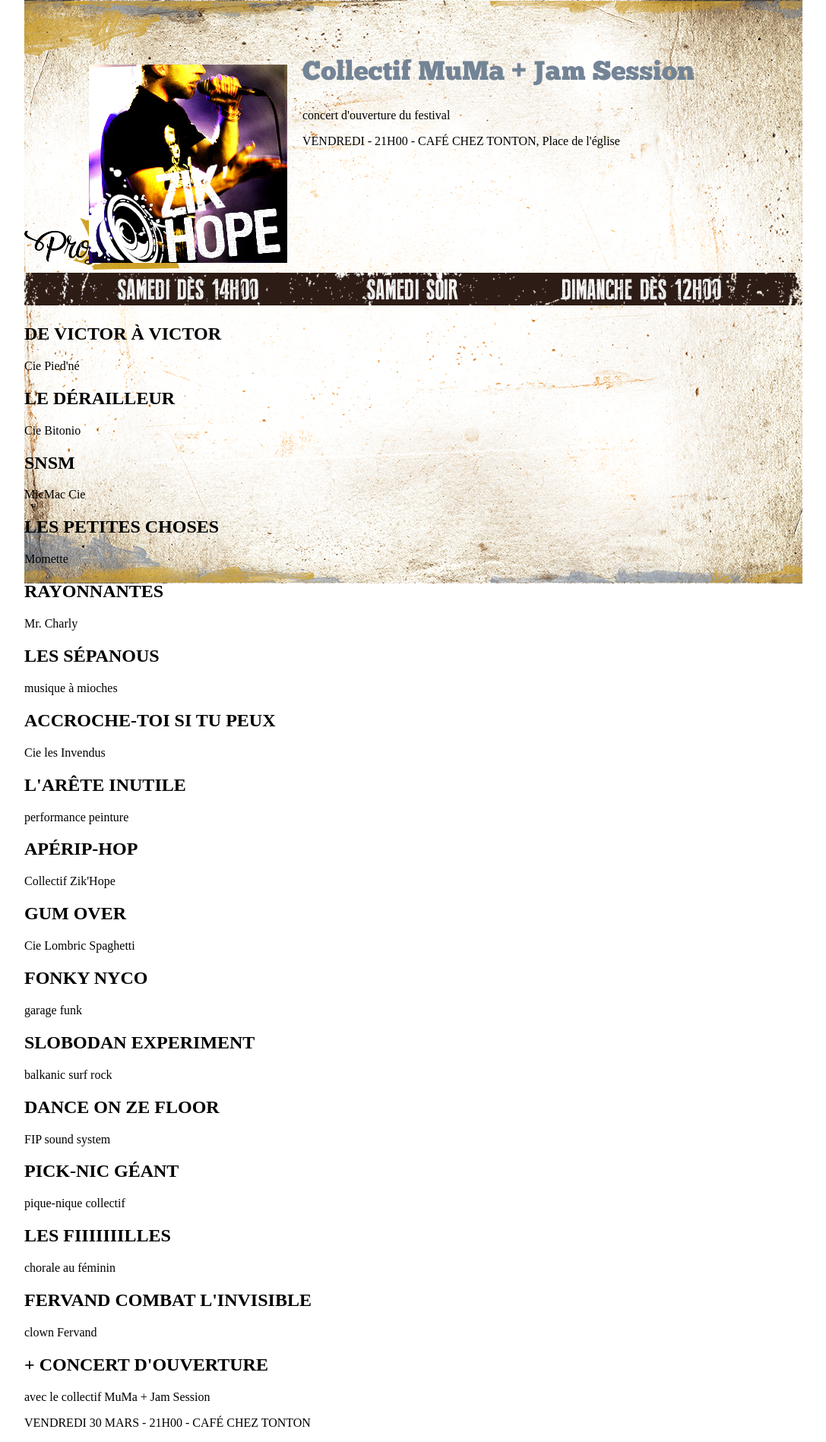
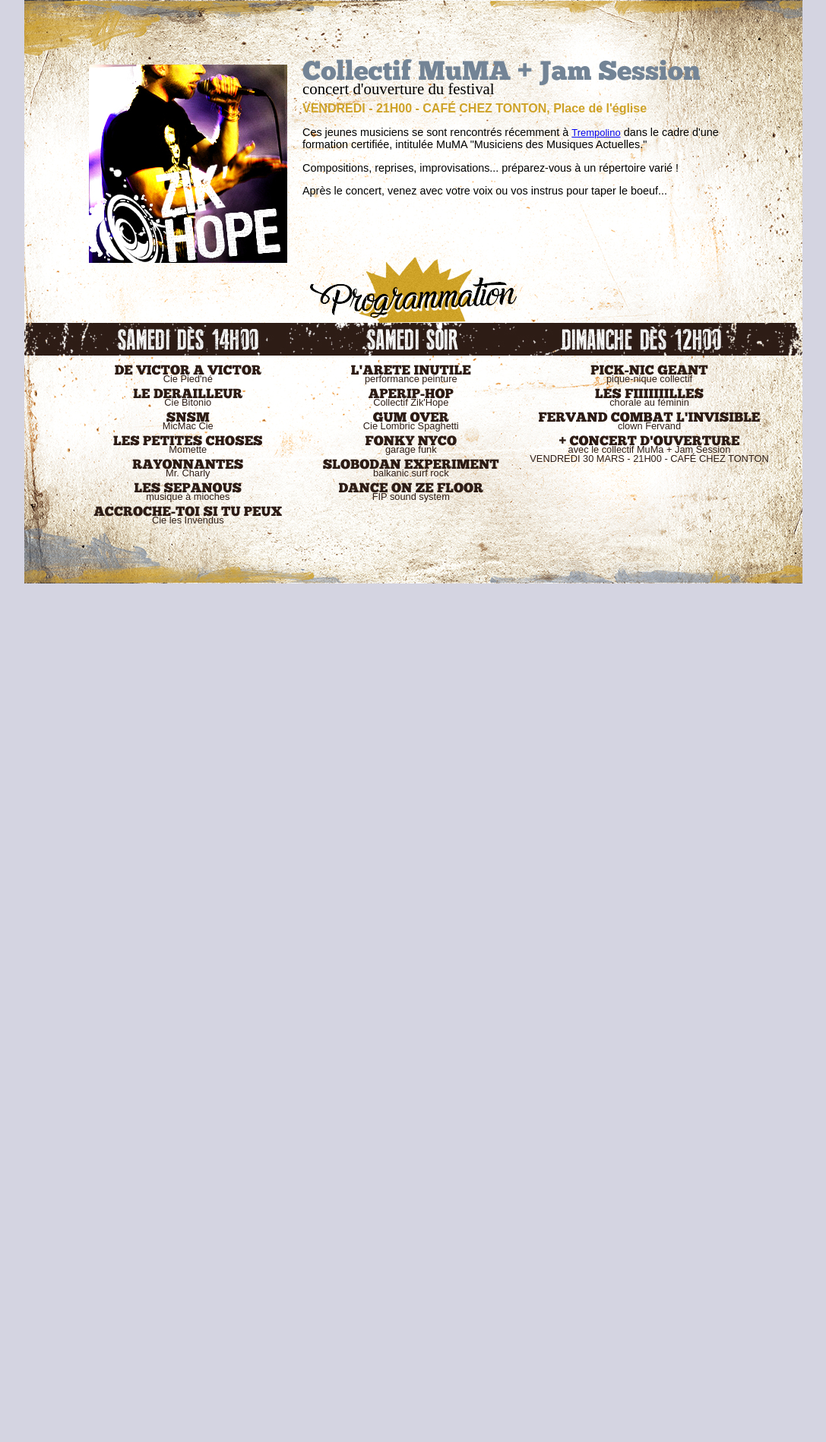
Before and after one commit to air1bzz/festifip, a Jekyll site: the page built from prog.html, in a window 1280 px wide. Shown: the whole page at 76% size, without its empty margins (96-1183 px from the left). Built offline with Jekyll 4.4.1, drawn with Linux system fonts in a browser that asks for light colours; after the commit the page ends 900 px from its top, so only the background shows below that.

Commit message:
Add home & prog pages

```diff
--- a/_includes/nav.html
+++ b/_includes/nav.html
@@ -1,5 +1,5 @@
 <nav>
   <!-- <a id="home" href="{% link index.md %}">Accueil</a> -->
-  <a id="prog" href="{% link prog.html %}">Programmation</a>
+  <a id="prog-link" href="{% link prog.html %}">Programmation</a>
   <a id="infos" href="#">Infos pratiques</a>
 </nav>
--- a/_sass/theme/_main.sass
+++ b/_sass/theme/_main.sass
@@ -2,6 +2,7 @@ body
   display: flex
   justify-content: center
   margin: 0
+  background-color: #d4d4e1
 
 #container
   display: inherit
--- a/_sass/theme/_nav.sass
+++ b/_sass/theme/_nav.sass
@@ -2,14 +2,12 @@ $border-width: 3px
 $border-color: #1D150A
 
 #home-page
-
   nav
     position: relative
     bottom: 84px
     display: flex
     width: 100%
     justify-content: space-between
-
     a
       font-family: 'melancholightregular', Arial, serif
       font-size: 3.8em
@@ -17,7 +15,7 @@ $border-color: #1D150A
       color: #090300
       height: 67px
 
-#prog
+#prog-link
   width: 30%
   border-bottom-color: $border-color
   border-bottom-width: $border-width
--- a/_sass/theme/_prog_page.sass
+++ b/_sass/theme/_prog_page.sass
@@ -1,3 +1,5 @@
+$normal-color: #2D1C15
+
 #prog-page
   main
     position: relative
@@ -8,8 +10,72 @@
 #band
   margin-left: 20px
   h2
-    font-family: 'ChunkFive'
+    font-family: 'ChunkFive', 'Arial', serif
     font-size: 2.2em
     font-weight: normal
     color: #738496
     margin-top: -6px
+    margin-bottom: 0px
+  .band-text
+    font-family: 'Arial', serif
+    font-size: 0.9em
+    width: 550px
+
+
+#band-description
+  margin: -9px 0 0 0
+  font-family: 'Times New Roman', 'Arial', serif
+  font-size: 1.3em
+
+#band-date
+  margin: 5px 0 0 0
+  font-family: 'Arial', serif
+  font-size: 1em
+  color: #CEA227
+  font-weight: bold
+  font-stretch: condensed
+
+#prog
+  position: relative
+  top: 70px
+  nav
+    display: flex
+    justify-content: space-around
+    margin-top: 10px
+    div
+      display: flex
+      flex-direction: column
+      align-items: center
+      font-family: 'ChunkFive', 'Arial', serif
+      h2
+        cursor: pointer
+        margin-top: 2px
+        margin-bottom: 0
+        font-size: 1.1em
+        font-weight: normal
+        color: $normal-color
+
+      p
+        margin-top: -6px
+        font-family: 'Arial', serif
+        font-size: 0.8em
+        font-weight: normal
+        margin-bottom: 3px
+        color: $normal-color
+
+#prog-banner
+  display: flex
+  flex-direction: column
+  align-items: center
+
+#saturday
+  position: relative
+  left: 53px
+
+#saturday-night
+  position: relative
+  left: 30px
+
+#sunday
+  position: relative
+  left: -6px
--- a/prog.html
+++ b/prog.html
@@ -8,26 +8,29 @@ permalink: /programmation/
 <main>
   <img src="../assets/img/zikhope.jpg" alt="">
   <section id="band">
-    <h2>Collectif MuMa + Jam Session</h2>
-    <p id="band-desc">concert d'ouverture du festival</p>
+    <h2>Collectif MuMA + Jam Session</h2>
+    <p id="band-description">concert d'ouverture du festival</p>
     <p id="band-date">VENDREDI - 21H00 - CAFÉ CHEZ TONTON, Place de l'église</p>
-    <p id="band-text"></p>
+    <p class="band-text">Ces jeunes musiciens se sont rencontrés récemment à <a class="band-text" href="https://trempo.com/formations/formations-qualifiantes/">Trempolino</a> dans le cadre d'une formation certifiée, intitulée MuMA "Musiciens des Musiques Actuelles."</p>
+    <p class="band-text">Compositions, reprises, improvisations... préparez-vous à un répertoire varié !</p>
+    <p class="band-text">Après le concert, venez avec votre voix ou vos instrus pour taper le boeuf...</p>
   </section>
 </main>
 
+<section id="prog">
   <div id="prog-banner">
     <img src="../assets/img/programmation.png" alt="Programmation">
     <img src="../assets/img/bandeau-prog.jpg" alt="Dates">
   </div>
 
   <nav id="nav-prog">
-  <section>
+    <section id="saturday">
       <div>
-      <h2>DE VICTOR À VICTOR</h2>
+        <h2>DE VICTOR A VICTOR</h2>
         <p>Cie Pied'né</p>
       </div>
       <div>
-      <h2>LE DÉRAILLEUR</h2>
+        <h2>LE DERAILLEUR</h2>
         <p>Cie Bitonio</p>
       </div>
       <div>
@@ -43,7 +46,7 @@ permalink: /programmation/
         <p>Mr. Charly</p>
       </div>
       <div>
-      <h2>LES SÉPANOUS</h2>
+        <h2>LES SEPANOUS</h2>
         <p>musique à mioches</p>
       </div>
       <div>
@@ -51,13 +54,13 @@ permalink: /programmation/
         <p>Cie les Invendus</p>
       </div>
     </section>
-  <section>
+    <section id="saturday-night">
       <div>
-      <h2>L'ARÊTE INUTILE</h2>
+        <h2>L'ARETE INUTILE</h2>
         <p>performance peinture</p>
       </div>
       <div>
-      <h2>APÉRIP-HOP</h2>
+        <h2>APERIP-HOP</h2>
         <p>Collectif Zik'Hope</p>
       </div>
       <div>
@@ -77,9 +80,9 @@ permalink: /programmation/
         <p>FIP sound system</p>
       </div>
     </section>
-  <section>
+    <section id="sunday">
       <div>
-      <h2>PICK-NIC GÉANT</h2>
+        <h2>PICK-NIC GEANT</h2>
         <p>pique-nique collectif</p>
       </div>
       <div>
@@ -97,3 +100,4 @@ permalink: /programmation/
       </div>
     </section>
   </nav>
+</section>
```
Lines whose indentation alone changed are shown as unchanged.
